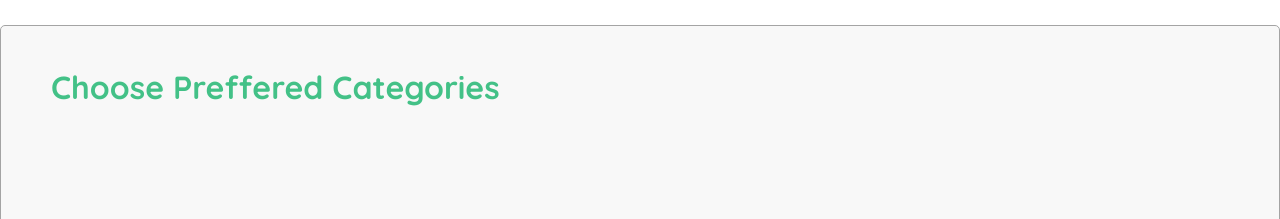
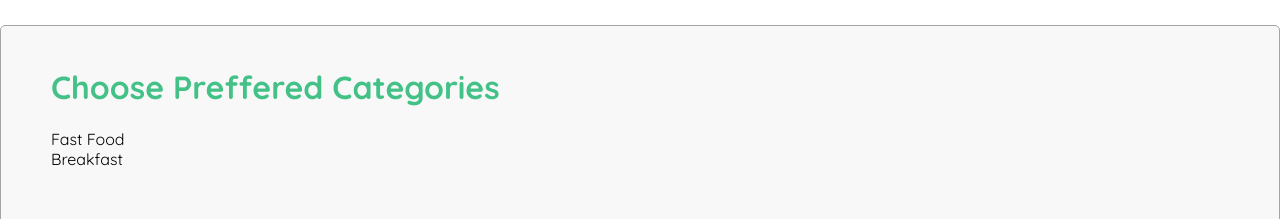
Before and after one commit to malak-joumaa/Homemade, a React (Create React App) app in the folder frontend/: page /categories in a window 1280 px wide. Shown: the top 219 px of the page. Built offline with nearby package versions, Linux system fonts and the light colour scheme.

Commit message:
Adding category component in categories page

```diff
--- a/frontend/src/pages/Categories.js
+++ b/frontend/src/pages/Categories.js
@@ -1,5 +1,6 @@
 import React from "react";
 import { Link } from "react-router-dom";
+import Category from "../components/Category";
 
 const Caregories = () => {
   return (
@@ -8,7 +9,8 @@ const Caregories = () => {
         {/* Title */}
         <h1>Choose Preffered Categories</h1>
         {/* Main Content */}
-
+        <Category name="Fast Food" />
+        <Category name="Breakfast" />
         {/* Links */}
         <Link to="/opening-hours" className="skip">
           Skip
```
